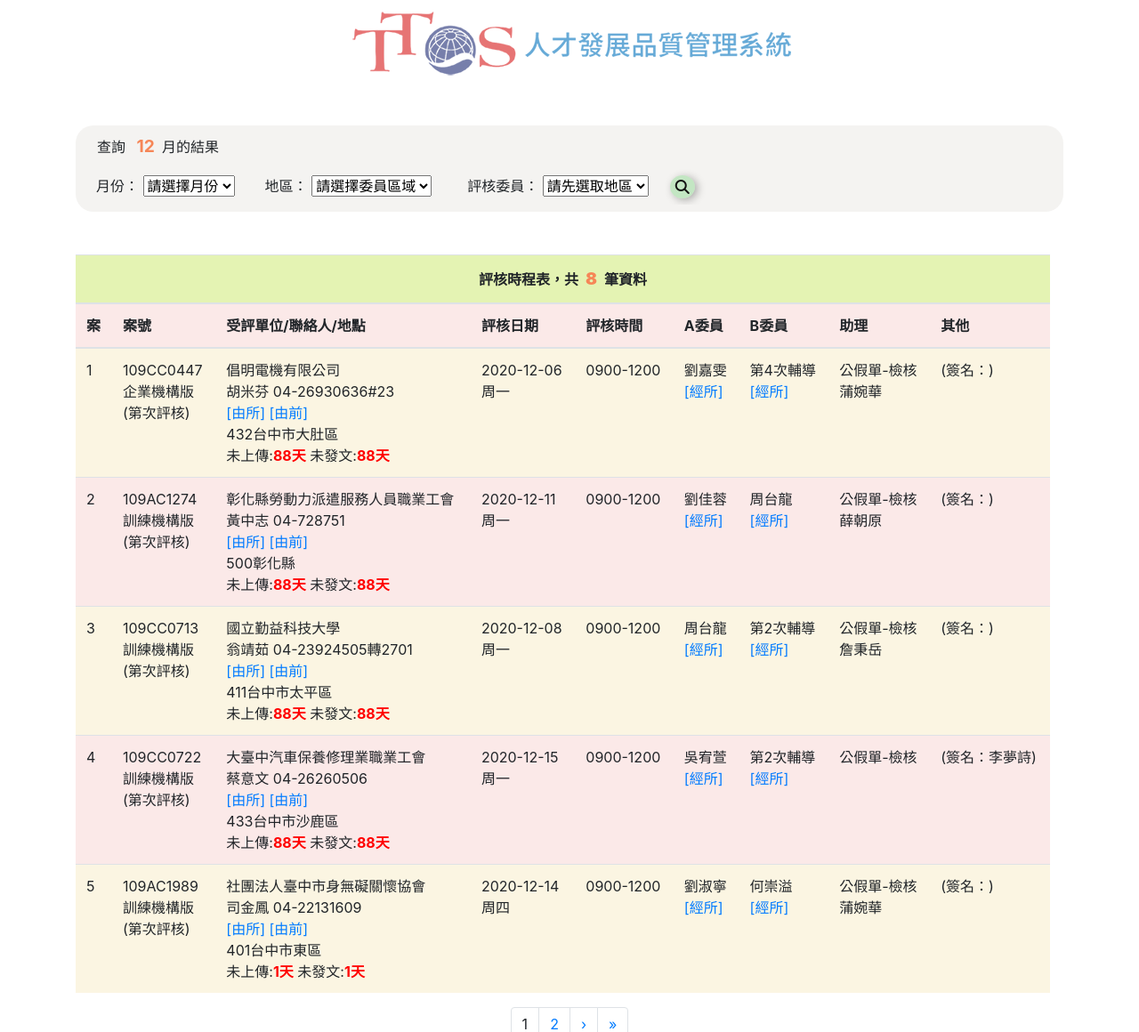
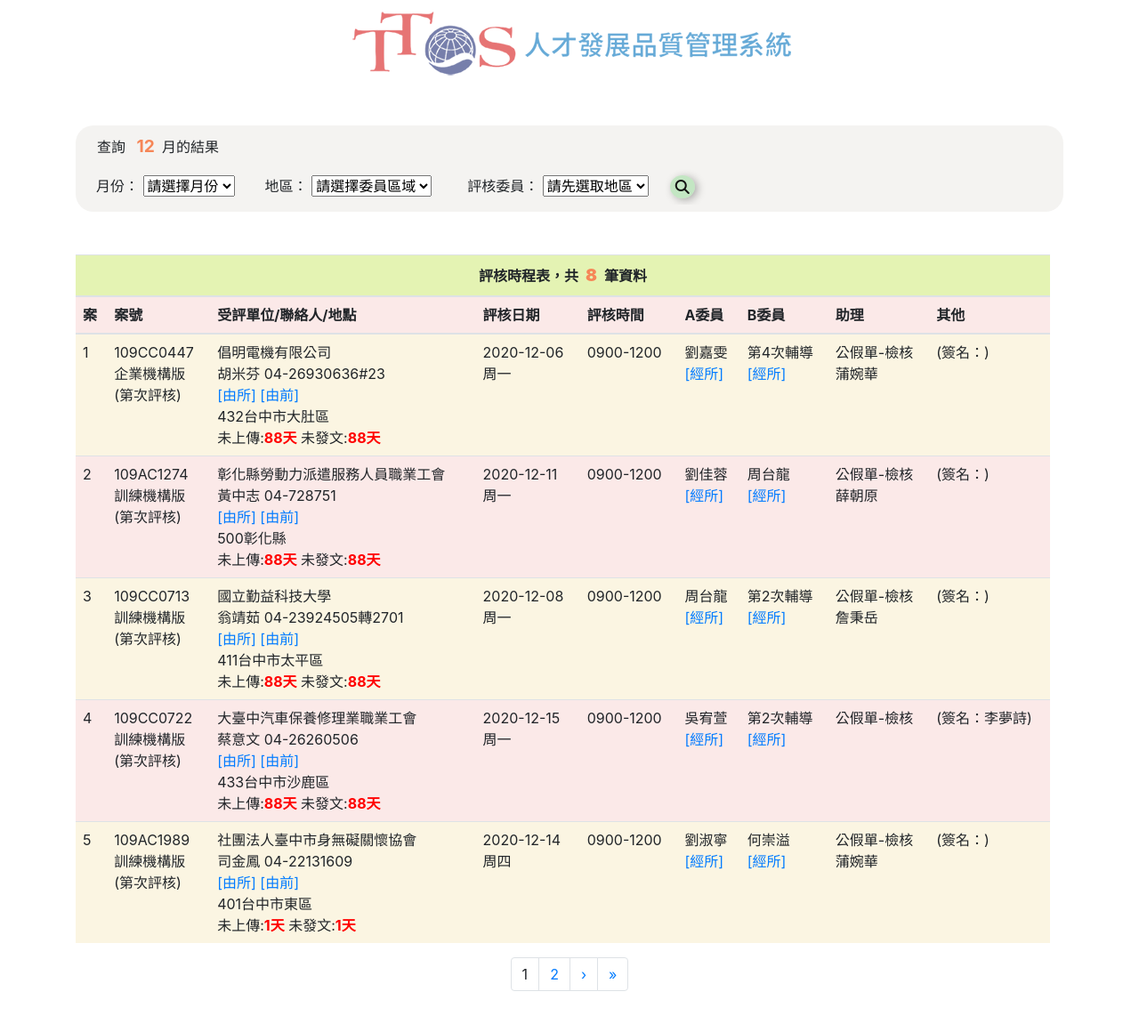
Before and after one commit to zhen9393/project_ttqs, a PHP site: page / in a window 1280 px wide. Shown: the top 1160 px of the page at 89% size. After the commit the page ends 1114 px from the top, so only its background shows below. Run offline with PHP 8.4, Linux system fonts and the light colour scheme; data comes from the database, SQL or seed files in the repository; data that the repository does not hold is empty; some libraries are stand-ins or nearby versions.

Commit message:
modified table

```diff
--- a/additional.css
+++ b/additional.css
@@ -16,6 +16,10 @@ body {
 }
 .content tr:nth-child(even) {
   background-color: #f1bbba54;
+}
+table.table.content td,
+table.table.content th {
+  padding: 0.5rem;
 }
 .clr {
   color: #f68657;
```
